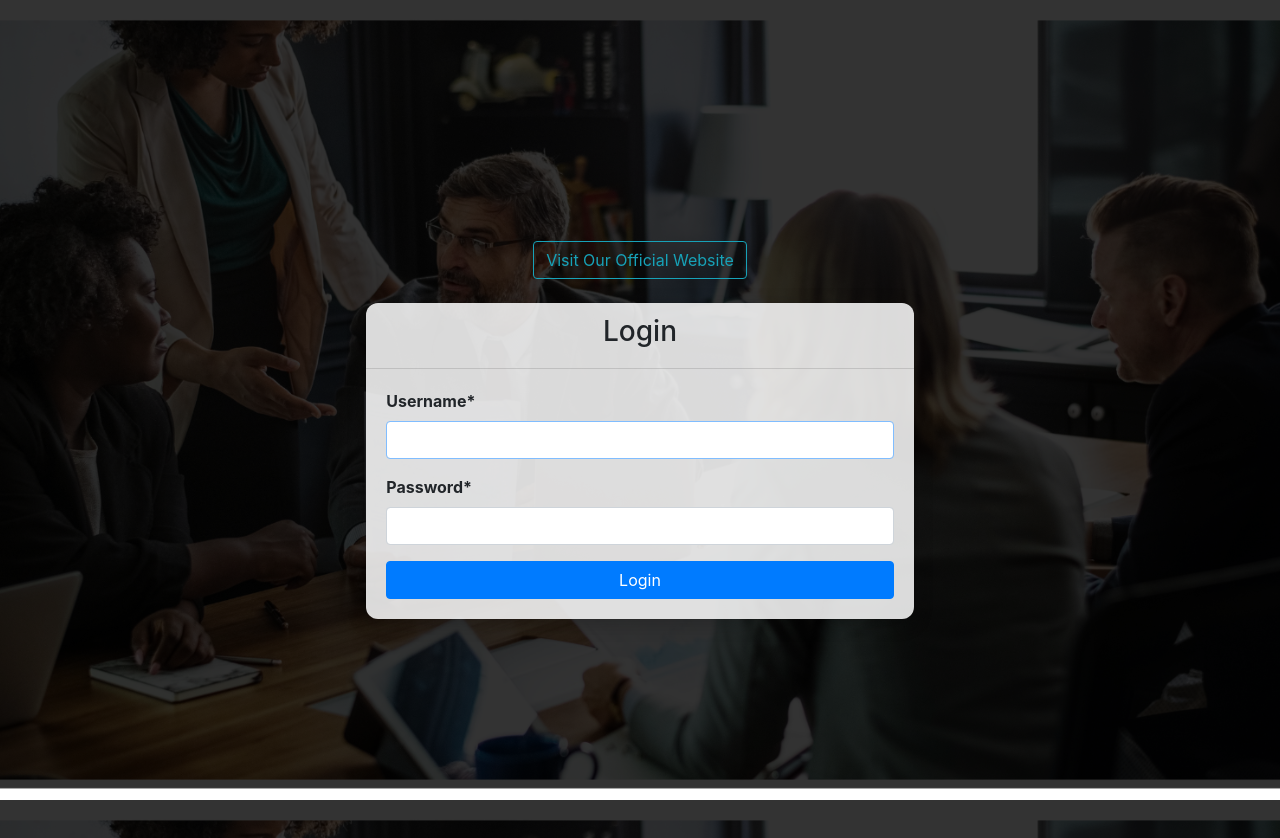
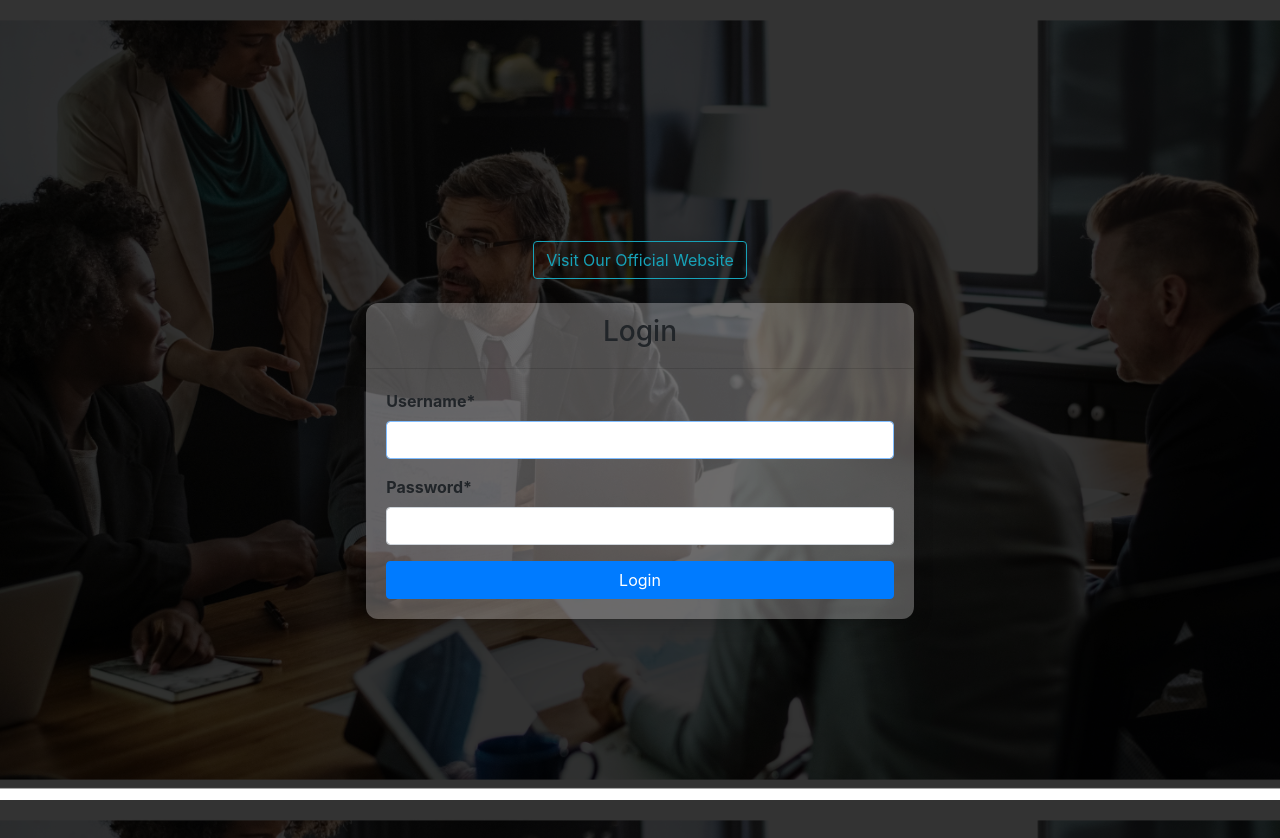
Before and after one commit to ShenalK02/HR-Management-System, a Django app: page /login/ in a window 1280 px wide. Run offline with Django 3.2, Linux system fonts and the light colour scheme; some libraries are stand-ins or nearby versions.

Commit message:
Transparecy Changed

```diff
--- a/templates/registration/login.html
+++ b/templates/registration/login.html
@@ -4,7 +4,7 @@
 {% block content %}
 <style>
   .login-card {
-    background-color: rgba(255, 255, 255, 0.85); /* Semi-transparent white */
+    background-color: rgba(241, 239, 239, 0.3); /* Semi-transparent white */
     box-shadow: 0 4px 20px rgba(0, 0, 0, 0.2);
     border-radius: 12px;
   }
```
